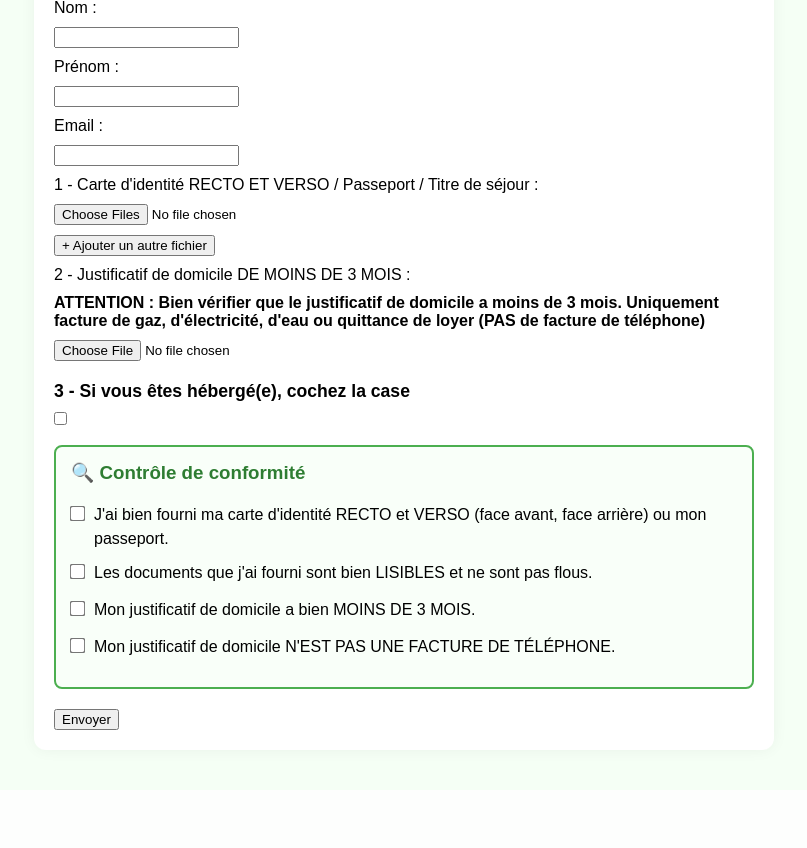
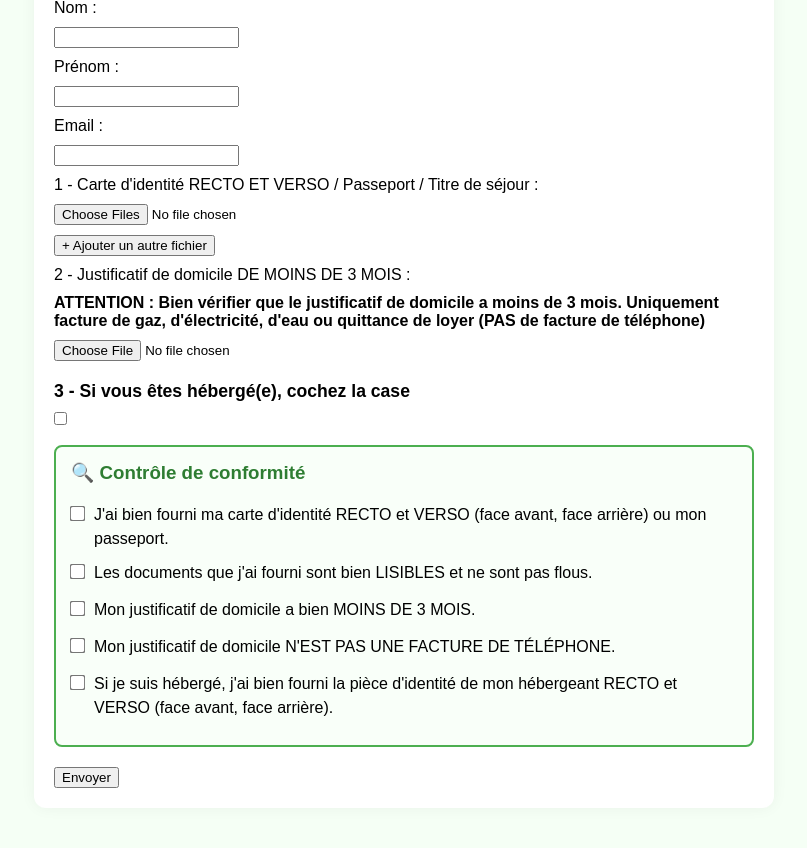
Before and after one commit to integraleacademy/CNAPSV5, a Flask app: page / in a window 1280 px wide. Shown: the part 298-1146 px from the top of the page, without its empty margins (236-1043 px from the left). Before the commit the page ends 1050 px from the top, so only its background shows below. Run offline with Flask 3, Linux system fonts and the light colour scheme; parts of the project's set-up code (start-up, migrations or seed data) failed here and were passed over.

Commit message:
Update index.html

```diff
--- a/templates/index.html
+++ b/templates/index.html
@@ -104,6 +104,7 @@
             <label><input type="checkbox" class="check-conformite"/> Les documents que j'ai fourni sont bien LISIBLES et ne sont pas flous.</label>
             <label><input type="checkbox" class="check-conformite"/> Mon justificatif de domicile a bien MOINS DE 3 MOIS.</label>
             <label><input type="checkbox" class="check-conformite"/> Mon justificatif de domicile N'EST PAS UNE FACTURE DE TÉLÉPHONE.</label>
+            <label><input type="checkbox" class="check-conformite"/> Si je suis hébergé, j'ai bien fourni la pièce d'identité de mon hébergeant RECTO et VERSO (face avant, face arrière).</label>
         </div>
 
         <button type="submit">Envoyer</button>
```
